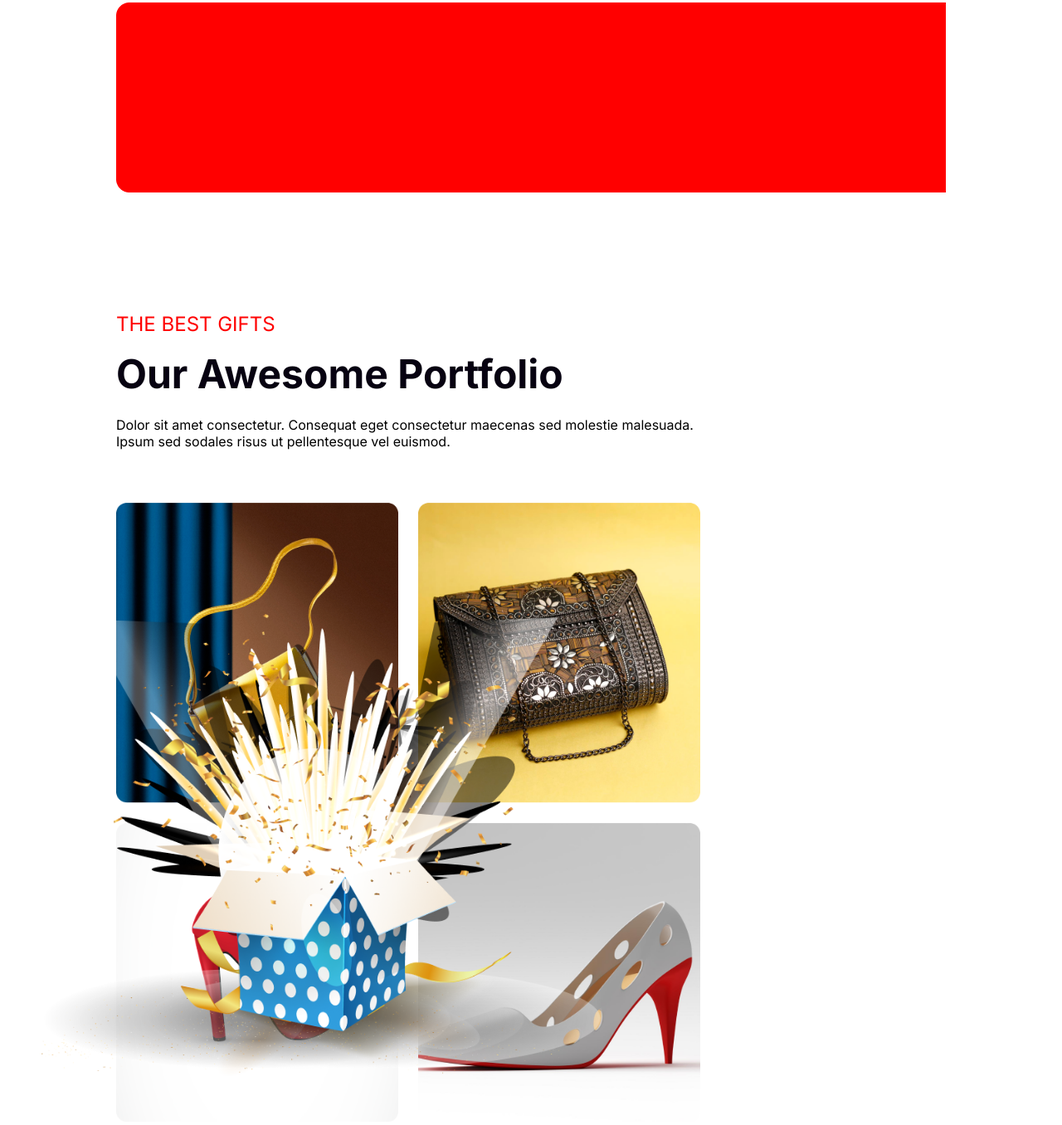
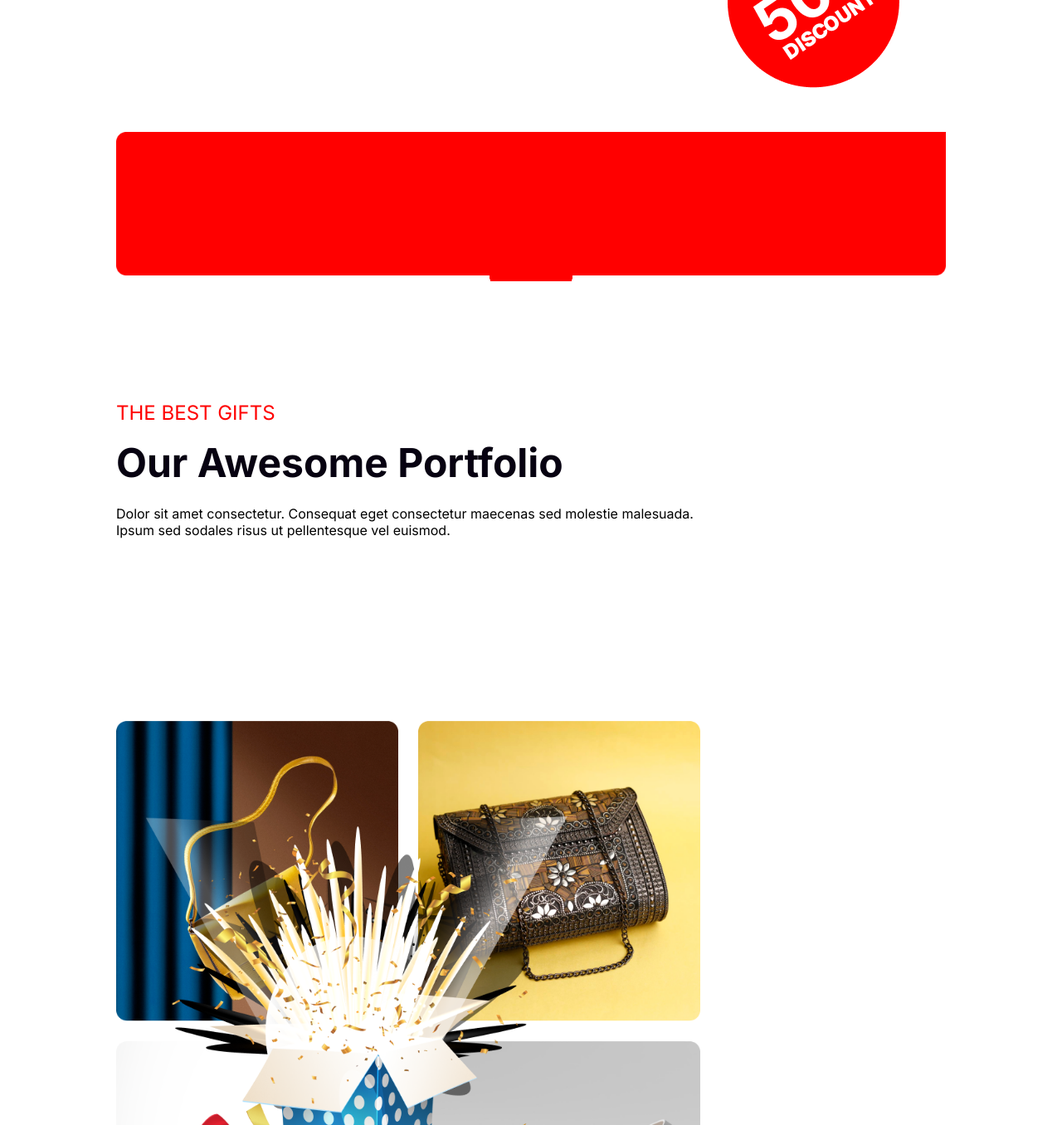
Before and after one commit to kantho202/new-year-offer-resources, a plain HTML site: page index.html in a window 1280 px wide. Shown: the part 3820-5176 px from the top of the page at 83% size. Drawn offline with Linux system fonts and the light colour scheme.

Commit message:
third-commit

```diff
--- a/styles/style.css
+++ b/styles/style.css
@@ -290,7 +290,7 @@ section a {
 }
 
 .holidays-description {
-   padding-bottom: 64px;
+   padding-bottom: 220px;
 }
 
 .pic-1 {
@@ -305,22 +305,22 @@ section a {
 .pic-1{
      position: absolute;
      z-index: 100;
-     top: 570%;
-    width: 674px;
-    height: 577px;
-     left: 50px;
+     top: 600%;
+    width: 600px;
+    height: 530px;
+     left: 130px;
 }
 .pic-2{
     margin-bottom: 20px;
     position: relative;
     width: 10%;
-    height: 229px;
+    height: 180px;
 }
 
 .holidays-image {
     background-image: url('../images/Rectangle\ 2.png');
     background-repeat: no-repeat;
-
+    background-size: contain;
 }
 
 /* git-image */
```
